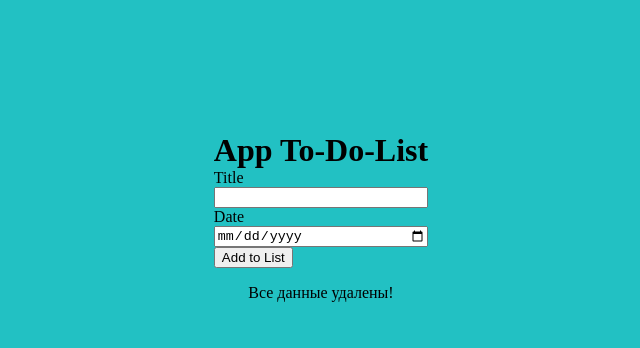
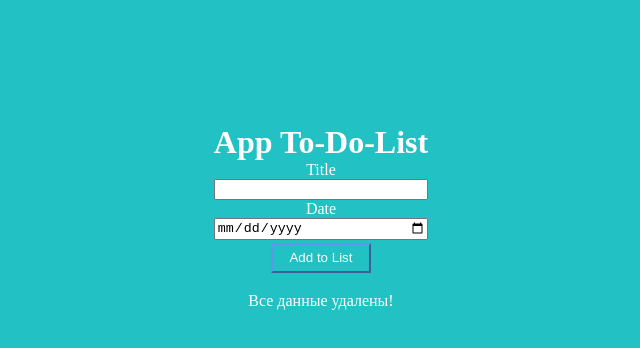
Before and after one commit to KenzheSan/Components, a React (Create React App) app: page / in a window 1280 px wide. Shown: the top 348 px of the page, without its empty margins (319-959 px from the left). Built offline with nearby package versions, Linux system fonts and the light colour scheme.

Commit message:
Hard_work

```diff
--- a/src/Component/AllList/AllList.css
+++ b/src/Component/AllList/AllList.css
@@ -1,5 +1,7 @@
 .done {
 	background: rgba(0, 0, 0, 0.75);
+    transition: 1s linear;
+    transform: scale(1);
 }
 .user-list {
     display: flex;
--- a/src/Component/AllList/AllList.js
+++ b/src/Component/AllList/AllList.js
@@ -1,6 +1,11 @@
+
+
 import CorrectDate from "../CorrectDate/CorrectDate"
 import './AllList.css'
 const AllList = (props) =>{
+
+
+
     const onDone = (e) => {
         if (e.target.checked) {
           e.target.parentElement.classList.add('done');
@@ -10,9 +15,11 @@ const AllList = (props) =>{
       };
 
 
+
+
     return (
         <li className='user-list' onClick={onDone}>
-            <input type="checkbox"/>
+            <input type="checkbox" checked= {props.completed} />
             {props.children}
             <CorrectDate date={props.date}/>
         </li>
--- a/src/Component/Card/Card.js
+++ b/src/Component/Card/Card.js
@@ -0,0 +1,7 @@
+import React from 'react'
+import classes from './Card.module.css'
+const Card = (props) => {
+	return <div className={`${classes.card} ${props.className}`}>{props.children}</div>
+}
+
+export default Card
--- a/src/Component/Card/Card.module.css
+++ b/src/Component/Card/Card.module.css
@@ -0,0 +1,4 @@
+.card{
+    text-align: center;
+    color: white;
+}
--- a/src/Component/CorrectDate/CorrectDate.js
+++ b/src/Component/CorrectDate/CorrectDate.js
@@ -1,5 +1,6 @@
 import React from 'react'
 import './CorrectDate.css'
+import Card from '../Card/Card'
 
 const CorrectDate = (props) => {
     let correct = new Date(props.date)
@@ -7,11 +8,11 @@ const CorrectDate = (props) => {
 	let day = correct.toLocaleString('en-US', { day: '2-digit' })
 	let year = correct.getFullYear()
 	return (
-		<div className='date-blog'>
+		<Card className='date-blog'>
 			<span>{month}/</span>
 			<span>{day}/</span>
 			<span>{year}</span>
-		</div>
+		</Card>
 	)
 }
 export default CorrectDate
--- a/src/Component/Test/Test.js
+++ b/src/Component/Test/Test.js
@@ -2,6 +2,7 @@ import classes from './Test.module.css'
 import Todo from '../Todo/Todo'
 import React, { useState } from 'react'
 import UserList from '../UserList/UserList'
+import Card from '../Card/Card'
 const Test = () => {
 	const [local, setLocal] = useState([])
 
@@ -20,7 +21,7 @@ const Test = () => {
 	}
 
 	return (
-		<div className={classes.mainBLog}>
+		<Card className={classes.mainBLog}>
 			<div className={classes.container}>
 				<Todo formInfo={formInfo} />
 				<div>
@@ -30,7 +31,7 @@ const Test = () => {
 					</div>
 				</div>
 			</div>
-		</div>
+		</Card>
 	)
 }
 export default Test
--- a/src/Component/Todo/Todo.js
+++ b/src/Component/Todo/Todo.js
@@ -1,10 +1,14 @@
 import classes from './Todo.module.css'
 import React,{useState} from 'react'
+import Button from '../Ui/Button'
+import Card from '../Card/Card'
+import Modal from '../Ui/Modal/Modal'
 const Todo = (props) => {
 	// let today = new Date()
 	// let hours = today.toLocaleTimeString()
 	const [title, setTitle] = useState('')
-	const [hourse, setHourse] = useState('2021')
+	const [hourse, setHourse] = useState('')
+	const [error, setError] = useState(false)
 	const changeTitleHadnler = (e) => {
 		setTitle(e.target.value)
 	}
@@ -13,6 +17,21 @@ const Todo = (props) => {
 	}
 	const formHandler = (e) => {
 		e.preventDefault()
+		if(title.trim().length === 0 || hourse.trim().length === 0){
+			setError({
+				errorType: 'Invalid',
+				message: 'Please Enter a valid name and age'
+			})
+			return
+		}
+		if (hourse.length === 0) {
+			setError({
+				errorType: 'Invalid year',
+				message: 'Please Enter a valid year (>1995)',
+			})
+			return
+		}
+
 		const data = {
 			name: title,
 			date:hourse,
@@ -23,10 +42,15 @@ const Todo = (props) => {
         setTitle('')
         setHourse('')
 	}
+
+	const errorHandler =()=>{
+		setError(null)
+	}
 	return (
 		<form onSubmit={formHandler} classes={classes.blogTodo}>
+			{error && <Modal errorType={error.errorType} message={error.message} onConfirm={errorHandler}/>}
 			<h1 className={classes.h1}>App To-Do-List</h1>
-			<div className={classes.div}>
+			<Card className={classes.div}>
 				<label>Title</label>
 				<input
 					type='text'
@@ -35,8 +59,8 @@ const Todo = (props) => {
 				/>
 				<label>Date</label>
 				<input type='date'  onChange={changeHourseHandler} value={hourse} />
-			</div>
-			<button type='submit'>Add to List</button>
+			</Card>
+			<Button type='submit'>Add to List</Button>
 		</form>
 	)
 }
--- /dev/null
+++ b/src/Component/Ui/Button.js
@@ -0,0 +1,13 @@
+import classes from './Button.module.css'
+const Button = (props) => {
+	return (
+		<button
+			className={`${classes.btn} ${props.children}`}
+			type={props.type}
+			onClick={props.onClick}
+		>
+			{props.children}
+		</button>
+	)
+}
+export default Button
--- /dev/null
+++ b/src/Component/Ui/Button.module.css
@@ -0,0 +1,17 @@
+.btn{
+    background: none;
+    border-color: cornflowerblue;
+    width: 100px;
+    height: 30px;
+    margin: 3px 3px 3px 3px;
+    color: white;
+}
+.btn:hover,
+.btn:active{
+    background: rgb(167, 146, 146);
+    color: white;
+    outline: 1px solid rgb(233, 69, 69);
+    box-shadow: 1px 1px 10px rgb(233, 69, 69);
+
+
+}
--- /dev/null
+++ b/src/Component/Ui/Modal/Modal.js
@@ -0,0 +1,21 @@
+import Card from '../../Card/Card'
+import Button from '../Button';
+import classes from './Modal.module.css'
+const Modal = (props) => {
+
+	return (
+        <div className={classes.blog} onClick={props.onConfirm} >
+		<Card className={classes.modalCard}>
+			<main className={classes.main}>
+				<h1 className={classes.h1}>Error</h1>
+				<div className={classes.errorblog}>
+					<p>{props.errorType}</p>
+					<p>{props.message}</p>
+				</div>
+                <Button  onClick={props.onConfirm}>Ok</Button>
+			</main>
+		</Card>
+        </div>
+	)
+}
+export default Modal
--- /dev/null
+++ b/src/Component/Ui/Modal/Modal.module.css
@@ -0,0 +1,26 @@
+.blog {
+	background: rgba(0, 0, 0, 0.5);
+	width: 100vw;
+	height: 100vh;
+	position: fixed;
+	top: 0;
+	left: 0;
+	display: flex;
+	justify-content: center;
+}
+
+
+.modalCard {
+	display: flex;
+	justify-content: center;
+	align-items: center;
+	position: relative;
+	top: 100px;
+	width: 30vw;
+	height: 30vh;
+	background-color: rgba(0, 0, 0, 0.7);
+	border-radius: 10px;
+	transition: 1s all;
+    box-shadow: 1px 5px 12px white;
+    transition: width 2s;
+}
--- a/src/Component/UserList/UserList.js
+++ b/src/Component/UserList/UserList.js
@@ -7,7 +7,7 @@ const UserList = (props) => {
 		<ul className='main-list'>
 			{localeStore.map((item) => {
 				return (
-					<AllList id={item.id} key={item.id} date={item.date} completed={props.completed} name={props.name}>
+					<AllList id={item.id} key={item.id} date={item.date} completed={item.completed} name={item.name}>
 						{item.name}
 					</AllList>
 				)
```
